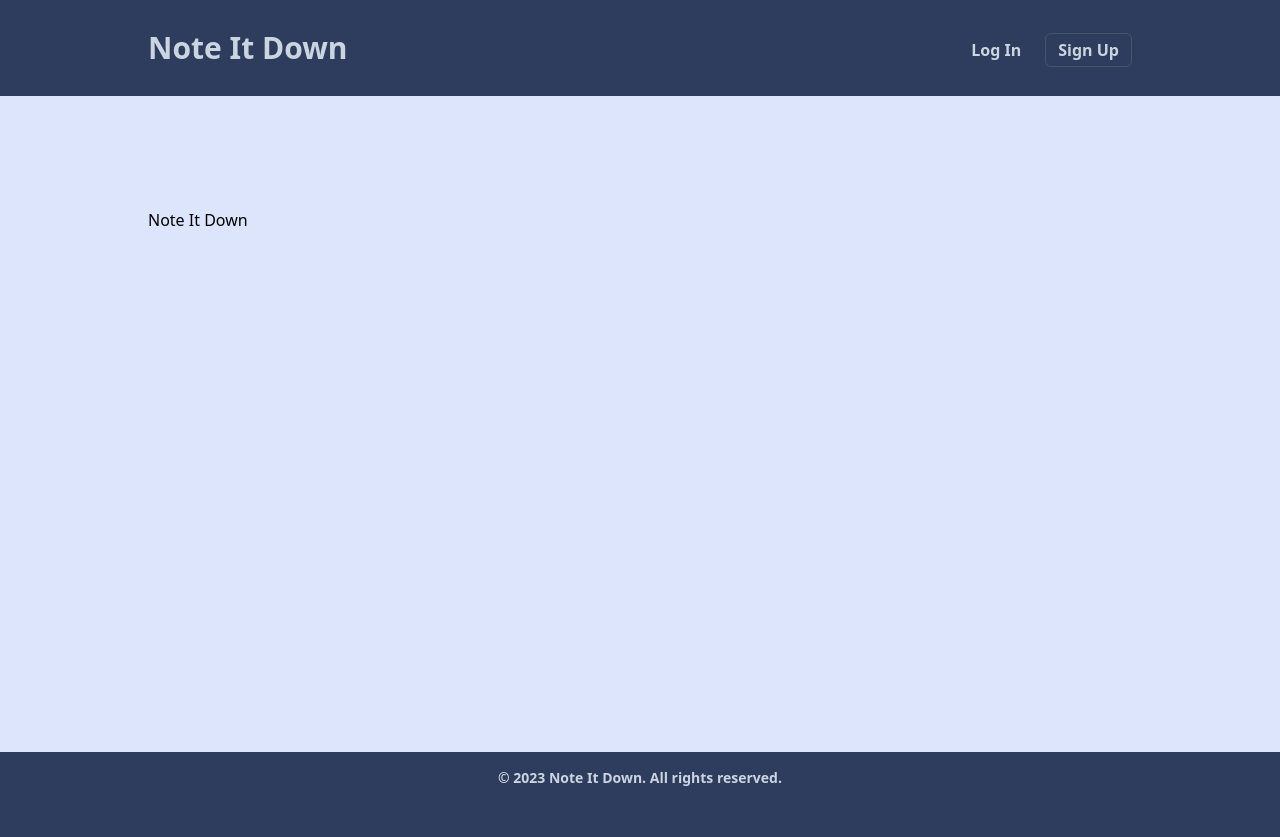
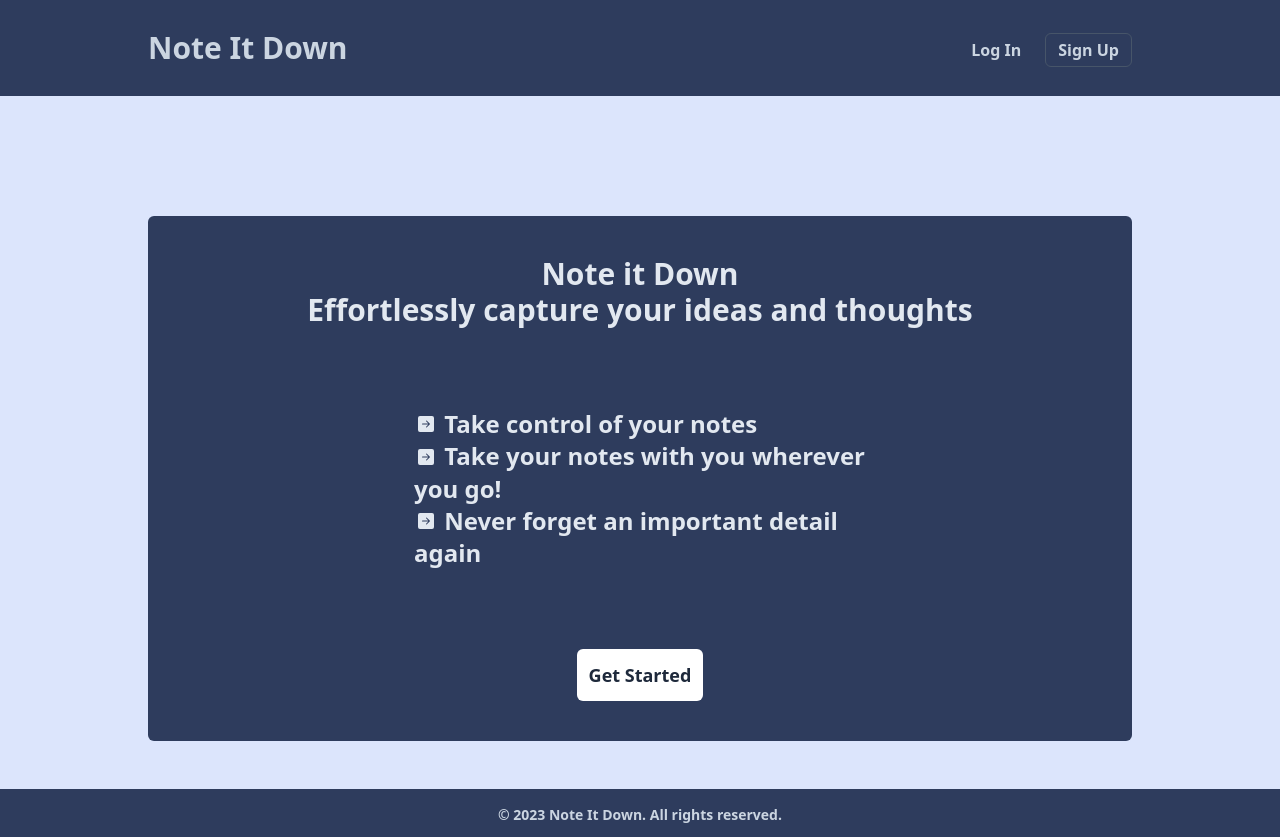
Before and after one commit to argunidem/note-it-down, a React (Create React App) app: page / in a window 1280 px wide. Before the commit the page ends 800 px from the top, so only its background shows below. Built offline with nearby package versions, Linux system fonts and the light colour scheme; no server answers.

Commit message:
landing page

```diff
--- a/src/App.js
+++ b/src/App.js
@@ -34,7 +34,7 @@ const App = () => {
     <Fragment>
       <Router>
         <Navbar loggedIn={loggedIn} status={checkingStatus} />
-        <div className='w-full px-3 pt-52 xs:w-5/6 xs:mx-auto xs:px-5 sm:w-4/5 max-w-7xl'>
+        <div className='w-full px-3 pt-48 pb-24 xs:w-5/6 xs:mx-auto xs:px-5 sm:w-4/5 max-w-7xl'>
           <Routes>
             <Route
               path='/'
--- a/src/pages/Home.jsx
+++ b/src/pages/Home.jsx
@@ -1,7 +1,11 @@
+import { useNavigate } from 'react-router-dom';
 import Notes from '../components/Notes';
 import Spinner from '../components/Spinner';
+import { BsArrowRightSquareFill } from 'react-icons/bs';
 
 const Home = ({ loggedIn, checkingStatus }) => {
+  const navigate = useNavigate();
+
   if (checkingStatus) {
     return <Spinner />;
   }
@@ -11,7 +15,31 @@ const Home = ({ loggedIn, checkingStatus }) => {
       <Notes />
     </main>
   ) : (
-    <h1>Note It Down</h1>
+    <main className='-mt-12 xs:mt-6 flex flex-col items-center space-y-11 sm:space-y-20 p-10 w-full mx-auto font-semibold sm:font-bold rounded-md bg-bluish-gray-200 text-slate-200'>
+      <h2 className='text-2xl sm:text-3xl text-center'>
+        Note it Down <br /> Effortlessly capture your ideas and thoughts
+      </h2>
+      <div className='w-full sm:w-5/6 lg:w-1/2 mx-auto'>
+        <p className='texct-xl sm:text-2xl'>
+          <BsArrowRightSquareFill className='inline mb-1 p-1' /> Take control of
+          your notes
+        </p>
+        <p className='texct-xl sm:text-2xl'>
+          <BsArrowRightSquareFill className='inline mb-1 p-1' /> Take your notes
+          with you wherever you go!
+        </p>
+        <p className='texct-xl sm:text-2xl'>
+          <BsArrowRightSquareFill className='inline mb-1 p-1' /> Never forget an
+          important detail again
+        </p>
+      </div>
+      <button
+        onClick={() => navigate('/sign-up')}
+        className='bg-white text-slate-800 p-3 text-center font-bold text-lg rounded-md transition duration-300 hover:bg-slate-800 hover:text-white'
+      >
+        Get Started
+      </button>
+    </main>
   );
 };
 export default Home;
--- a/src/pages/SignIn.jsx
+++ b/src/pages/SignIn.jsx
@@ -49,7 +49,7 @@ const SignIn = () => {
 
   return (
     <Fragment>
-      <div className='flex flex-col items-center space-y-7 md:space-y-12 px-4'>
+      <div className='flex flex-col items-center space-y-7 md:space-y-12 px-4 pt-10'>
         <header>
           <p className='text-2xl xs:text-4xl text-center font-bold text-bluish-gray-500'>
             Welcome Back!
--- a/src/pages/SignUp.jsx
+++ b/src/pages/SignUp.jsx
@@ -69,7 +69,7 @@ const SignUp = () => {
       <div className='flex flex-col items-center space-y-7 md:space-y-12 px-4'>
         <header>
           <p className='text-2xl xs:text-4xl text-center font-bold text-bluish-gray-500'>
-            Welcome Back!
+            Welcome!
           </p>
         </header>
 
```
